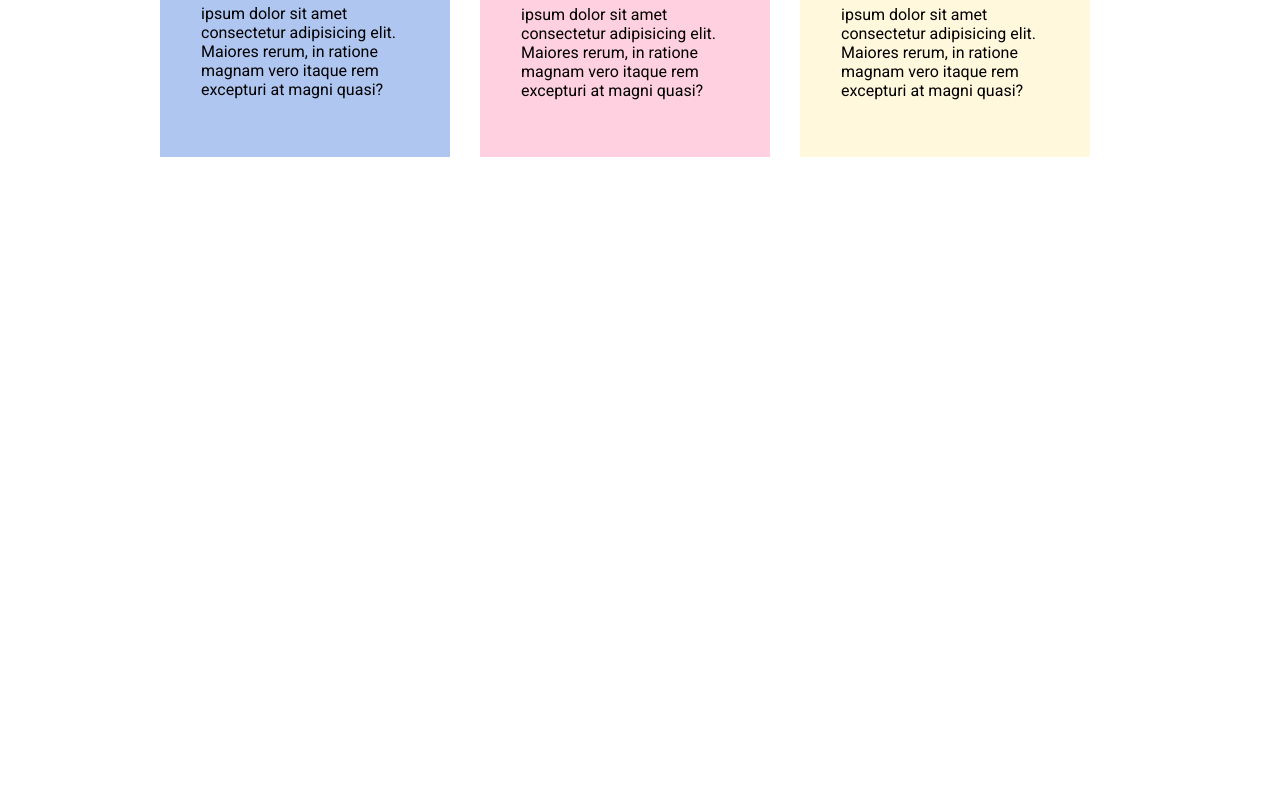
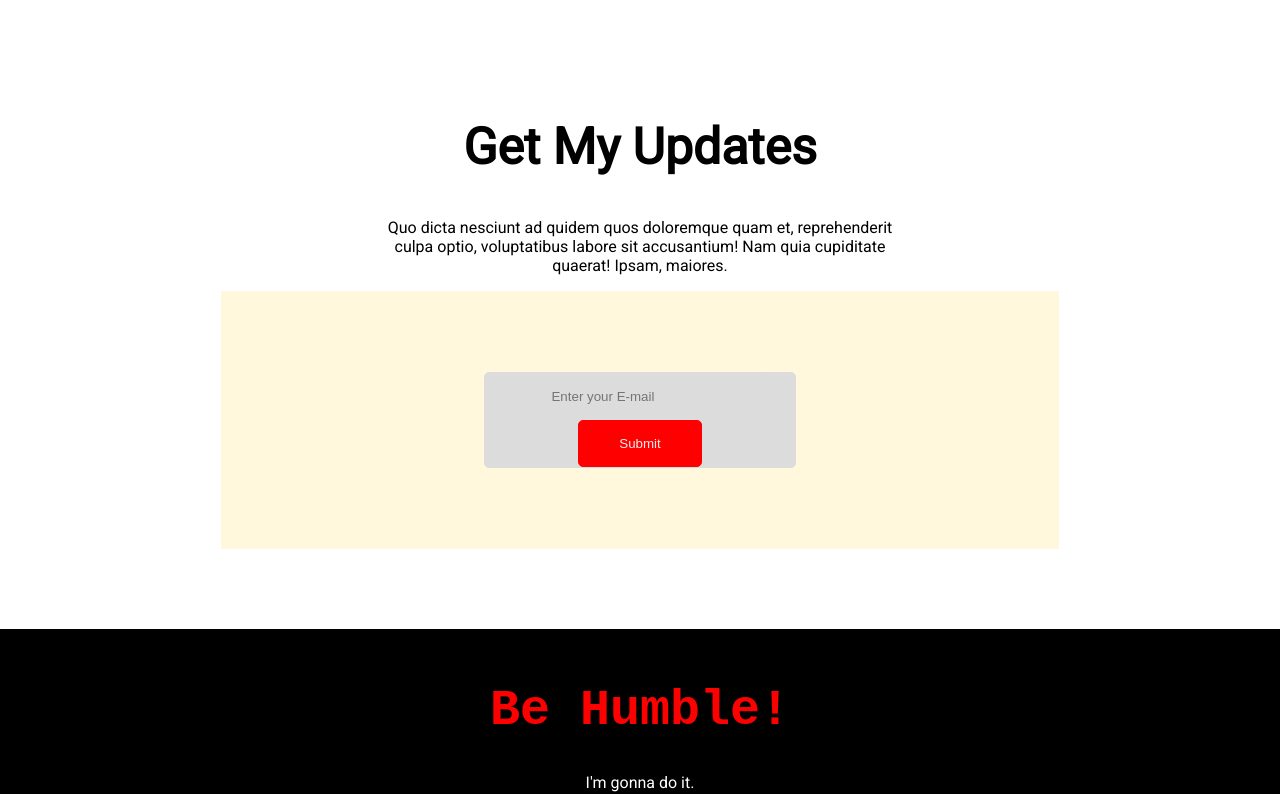
Before and after one commit to MohsinNB/assaighnment-portfolio, a plain HTML site: page index.html in a window 1280 px wide. Shown: the part 2006-2800 px from the top of the page. Before the commit the page ends 2263 px from the top, so only its background shows below. Drawn offline with Linux system fonts and the light colour scheme.

Commit message:
complete

```diff
--- a/index.html
+++ b/index.html
@@ -55,5 +55,26 @@
             </div>
         </div>
     </section>
+
+    <section class="part-4">
+        <div class="up">
+            <h1>Get My Updates</h1>
+            <p> Quo dicta nesciunt ad quidem quos doloremque quam et, reprehenderit culpa optio, voluptatibus labore sit accusantium! Nam quia cupiditate quaerat! Ipsam, maiores.</p>
+        </div>
+        <div class="form">
+            <div class="form-in">
+                <form action="#">
+                    <input type="e-mail" placeholder="Enter your E-mail">
+                    <input type="submit" placeholder="Subscribe Now" id="subscribe">
+                </form>
+            </div>
+        </div>
+    </section>
 </body>
+<footer>
+    <div class="footer-area">
+        <h1>Be Humble!</h1>
+        <p>I'm gonna do it.</p>
+    </div>
+</footer>
 </html>
--- a/style.css
+++ b/style.css
@@ -7,6 +7,8 @@ body{
 h1{
     font-size: 50px;
 }
+
+
 .part-1{
     padding: 150px 200px;
     text-align: center;
@@ -34,11 +36,13 @@ h1{
 }
 
 
+
+
 .part-2{
     width: 60%;
     margin: auto;
     text-align: center;
-    padding: 100px;
+    padding: 70px;
 }
 .TK{
     margin: 20px;
@@ -79,8 +83,10 @@ h1{
 
 }
 
+
+
 .part-3{
-    padding: 100px 160px;
+    padding: 0px 160px 80px;
 }
 .part-3-up{
     width: 50%;
@@ -109,3 +115,55 @@ h1{
     padding: 40px;
     background-color: cornsilk;
 }
+
+
+
+.part-4{
+    padding: 0px 100px 80px;
+}
+.up{
+    width: 50%;
+    margin: auto;
+    text-align: center;
+}
+.form{
+    text-align: center;
+    width: 70%;
+    border: 1px solid cornsilk;
+    background-color: cornsilk;
+    margin: auto;
+    padding: 80px 40px;
+}
+.form input{
+    border: 1px solid gainsboro;
+    background-color: gainsboro;
+    padding: 15px 40px;
+    border-radius: 5px;
+}
+#subscribe{
+    border: 1px solid red;
+    background-color: red;
+    color: #eee;
+}
+.form-in{
+    width: 41%;
+    margin: auto;
+    background-color: gainsboro;
+    border:   1px solid gainsboro;
+    border-radius: 5px;
+}
+
+
+
+.footer-area{
+    text-align: center;
+    background-color: black;
+    color: red;
+    padding: 20px;
+}
+.footer-area h1{
+    font-family: 'Courier New', Courier, monospace;
+}
+footer p{
+    color: white;
+}
```
